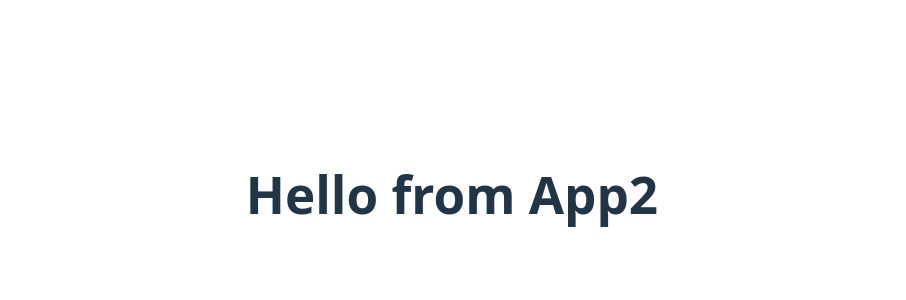
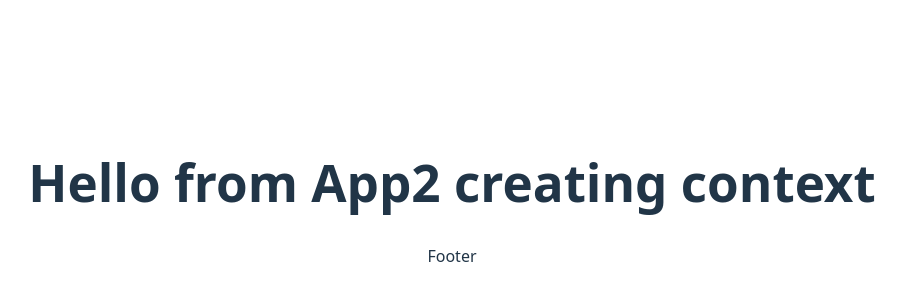
Before and after one commit to VijayJadon22/Practicing-JavaScript-Concepts, a React (Vite) app in the folder React Questions Practice/: page / in a window 1280 px wide. Shown: the part 206-506 px from the top of the page, without its empty margins (188-1094 px from the left). Built offline with nearby package versions, Linux system fonts and the light colour scheme.

Commit message:
Imported Footer to implemnt in App2

```diff
--- a/React Questions Practice/src/App2.jsx
+++ b/React Questions Practice/src/App2.jsx
@@ -1,9 +1,13 @@
 import React from "react";
+import Footer from "./components/Footer";
 
 const App2 = () => {
-    return (<div>
-      <h1>Hello from App2</h1>
-  </div>);
+  return (
+    <div>
+      <h1>Hello from App2 creating context</h1>
+      <Footer />
+    </div>
+  );
 };
 
 export default App2;
```
